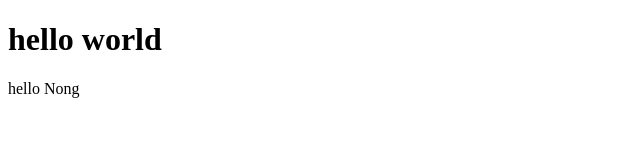
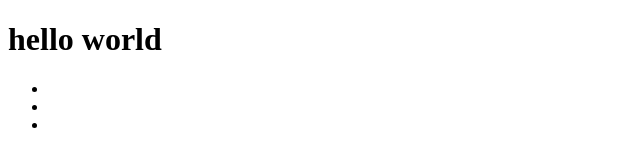
Before and after one commit to NongPhloeut/project_partner, a plain HTML site: page index.html in a window 1280 px wide. Shown: the full height of the page, 0-640 px from the left. Drawn offline with Linux system fonts and the light colour scheme.

Commit message:
add link to navbar

```diff
--- a/index.html
+++ b/index.html
@@ -8,6 +8,13 @@
 </head>
 <body>
     <h1>hello world</h1>
-    <nav>hello Nong</nav>
+    <nav>
+        <ul>
+            <li><a href=""></a></li>
+            <li><a href=""></a></li>
+            <li><a href=""></a></li>
+        </ul>
+    </nav>
+
 </body>
 </html>
```
